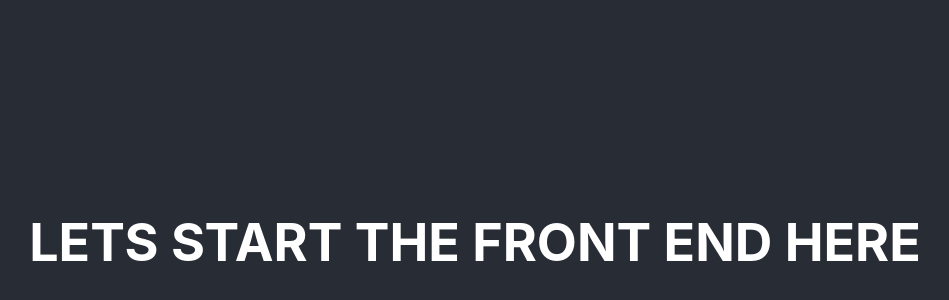
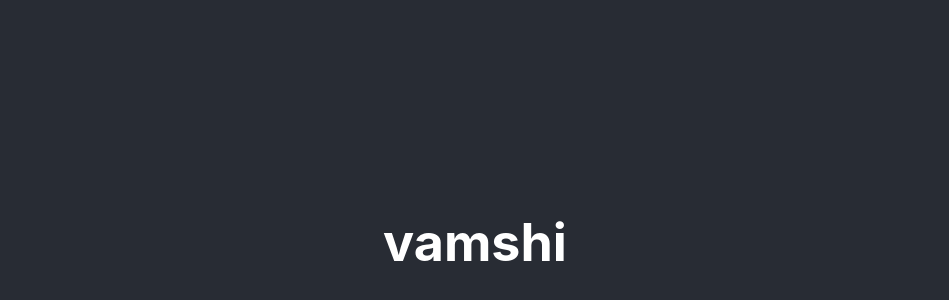
Before and after one commit to Rohithkumargattu979/ServiceTransactionPortal, a React (Create React App) app in the folder service-portal/: page / in a window 1280 px wide. Shown: the part 158-458 px from the top of the page, without its empty margins (165-1114 px from the left). Built offline with nearby package versions, Linux system fonts and the light colour scheme.

Commit message:
vamshi changes

```diff
--- a/service-portal/src/App.js
+++ b/service-portal/src/App.js
@@ -4,7 +4,7 @@ function App() {
   return (
     <div className="App">
       <header className="App-header">
-       <h1>LETS START THE FRONT END HERE</h1>
+       <h1>vamshi</h1>
 
       </header>
     </div>
```
